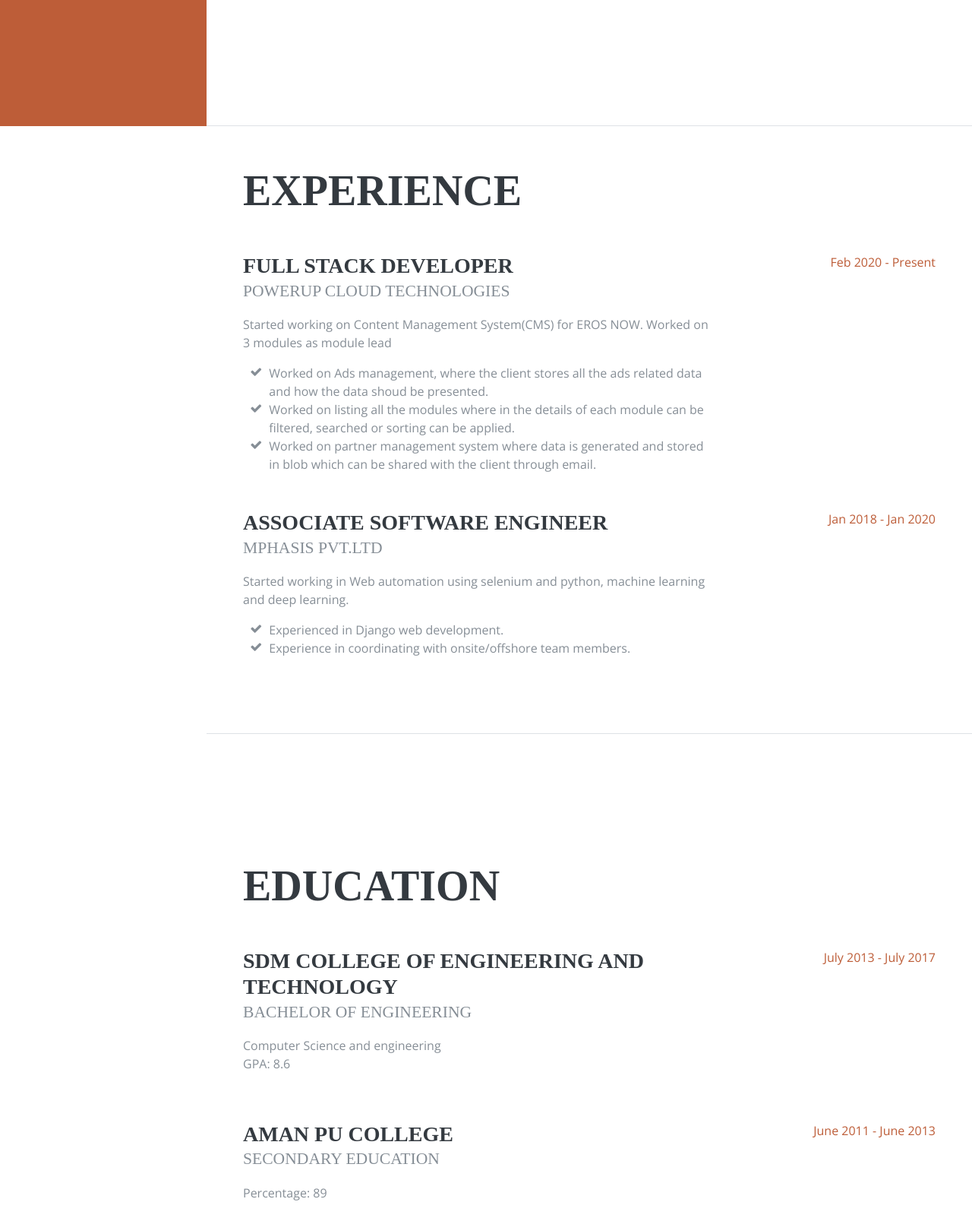
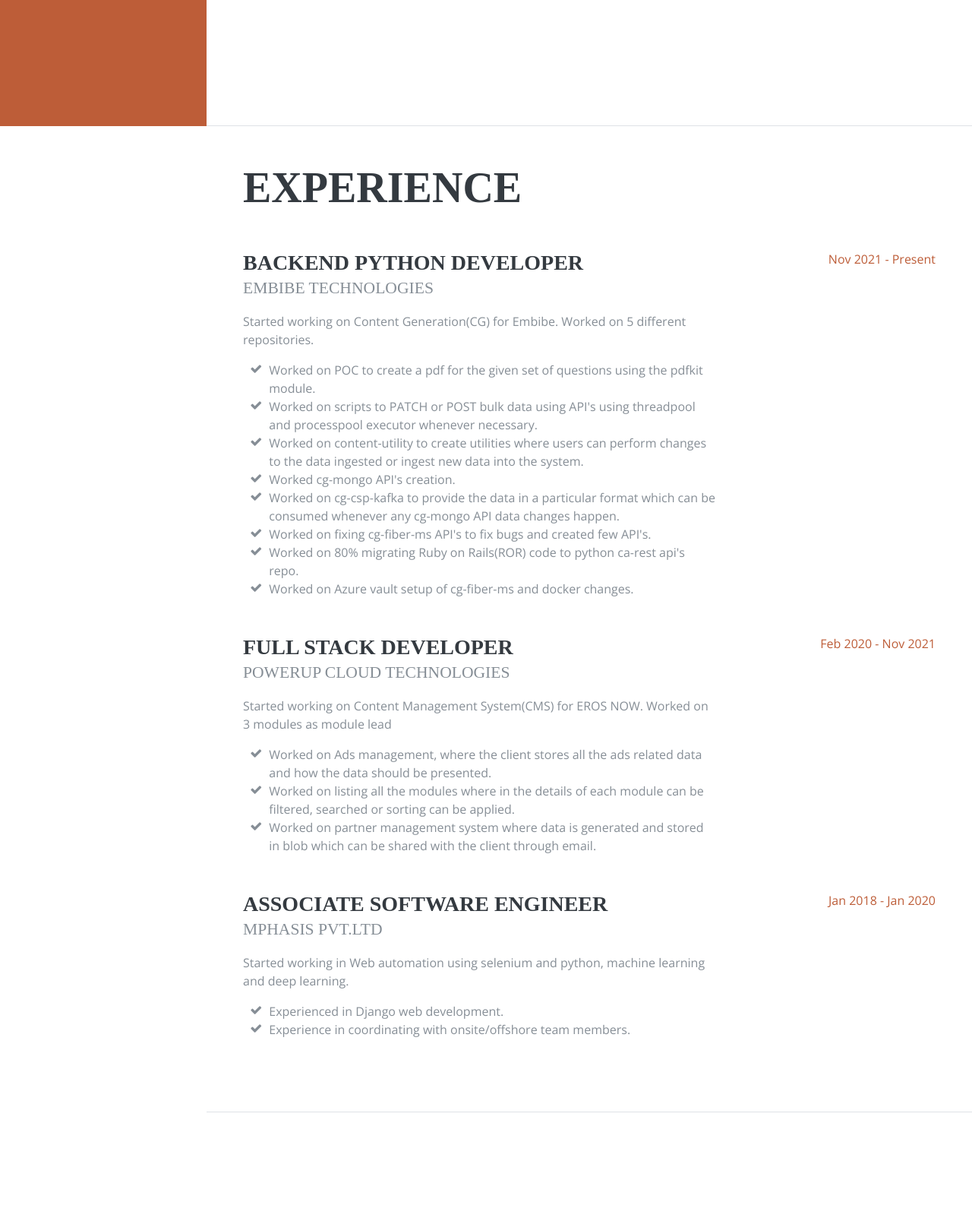
Before and after one commit to ramanjaneyalu/My_portfolio, a Flask app: page / in a window 1280 px wide. Shown: the part 634-2241 px from the top of the page at 76% size. Run offline with Flask 2, Linux system fonts and the light colour scheme; some libraries are stand-ins or nearby versions; some web fonts are replaced.

Commit message:
Update home.html

```diff
--- a/templates/home.html
+++ b/templates/home.html
@@ -116,6 +116,44 @@
 
           <div class="resume-item d-flex flex-column flex-md-row mb-5">
             <div class="resume-content mr-auto">
+              <h3 class="mb-0">Backend python Developer</h3>
+              <div class="subheading mb-3">Embibe technologies</div>
+              <p>Started working on Content Generation(CG) for Embibe. Worked on 5 different repositories.</p>
+              <ul class="fa-ul mb-0">
+                <li>
+                <li>
+                  <i class="fa-li fa fa-check"></i>
+                  Worked on POC to create a pdf for the given set of questions using the pdfkit module.</li>
+                  <li>
+                    <i class="fa-li fa fa-check"></i>
+                    Worked on scripts to PATCH or POST bulk data using API's using threadpool and processpool executor whenever necessary. </li>
+                    <li>
+                      <i class="fa-li fa fa-check"></i>
+                      Worked on content-utility to create utilities where users can perform changes to the data ingested or ingest new data into the system. </li>
+                <li>
+                      <i class="fa-li fa fa-check"></i>
+                      Worked cg-mongo API's creation.</li>
+                <li>
+                      <i class="fa-li fa fa-check"></i>
+                      Worked on cg-csp-kafka to provide the data in a particular format which can be consumed whenever any cg-mongo API data changes happen.</li>
+                <li>
+                      <i class="fa-li fa fa-check"></i>
+                      Worked on fixing cg-fiber-ms API's to fix bugs and created few API's.</li>
+                <li>
+                      <i class="fa-li fa fa-check"></i>
+                      Worked on 80% migrating Ruby on Rails(ROR) code to python ca-rest api's repo.</li>
+                <li>
+                      <i class="fa-li fa fa-check"></i>
+                      Worked on Azure vault setup of cg-fiber-ms and docker changes.</li>
+              </ul>
+            </div>
+            <div class="resume-date text-md-right">
+              <span class="text-primary">Nov 2021 - Present</span>
+            </div>
+          </div>
+
+          <div class="resume-item d-flex flex-column flex-md-row mb-5">
+            <div class="resume-content mr-auto">
               <h3 class="mb-0">Full stack Developer</h3>
               <div class="subheading mb-3">Powerup cloud technologies</div>
               <p>Started working on Content Management System(CMS) for EROS NOW. Worked on 3 modules as module lead</p>
@@ -123,7 +161,7 @@
                 <li>
                 <li>
                   <i class="fa-li fa fa-check"></i>
-                  Worked on Ads management, where the client stores all the ads related data and how the data shoud be presented.</li>
+                  Worked on Ads management, where the client stores all the ads related data and how the data should be presented.</li>
                   <li>
                     <i class="fa-li fa fa-check"></i>
                     Worked on listing all the modules where in the details of each module can be filtered, searched or sorting can be applied. </li>
@@ -133,7 +171,7 @@
               </ul>
             </div>
             <div class="resume-date text-md-right">
-              <span class="text-primary">Feb 2020 - Present</span>
+              <span class="text-primary">Feb 2020 - Nov 2021</span>
             </div>
           </div>
 
@@ -199,10 +237,6 @@
           <ul class="fa-ul mb-0">
             <li>
               <i class="fa-li fa fa-check"></i>
-              Experienced in working with MERN stack.</li>
-            <li>
-            <li>
-              <i class="fa-li fa fa-check"></i>
               Django web development.</li>
             <li>
               <i class="fa-li fa fa-check"></i>
@@ -216,6 +250,10 @@
               <li>
             <i class="fa-li fa fa-check"></i>
             Quick learner and excellent team player. </li>
+            <li>
+              <i class="fa-li fa fa-check"></i>
+              Experienced in working with Pyspark and Airflow to create data pipelines.</li>
+            <li>
           </ul>
       </section>
 
@@ -224,7 +262,7 @@
           <h2 class="mb-5">Interests</h2>
           <p>Apart from being a developer, I enjoy most of my time playing games.</p>
           <p>I follow a number of sci-fi and fantasy genre movies, television shows.</p>
-          <P>I enjoy spending time on keeping myself up to date on advancements in development world</P>
+          <P>I enjoy spending time on keeping myself up to date on advancements in development world.</P>
           <p>Love reading manga and watching anime(Death note, Kingdom, One piece).</p>
           <p>Reading books.</p>
           <p>Watching news containing current affairs, International relations.</p>
```
